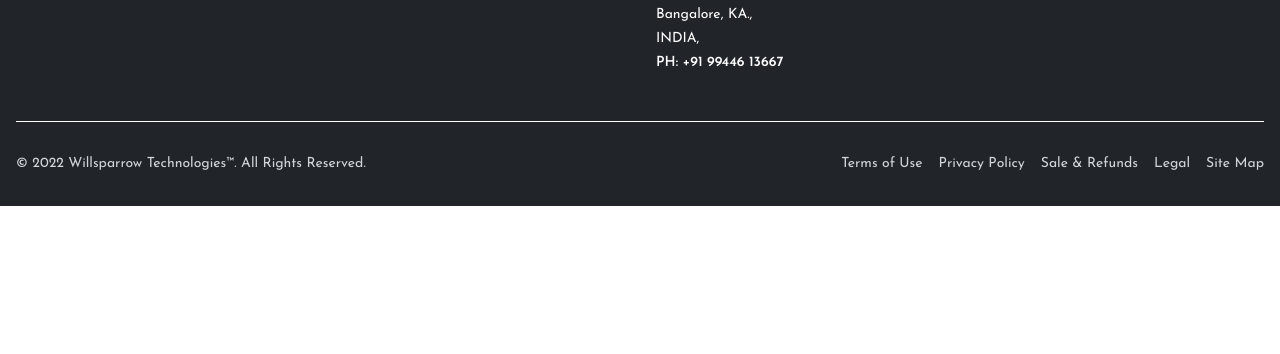
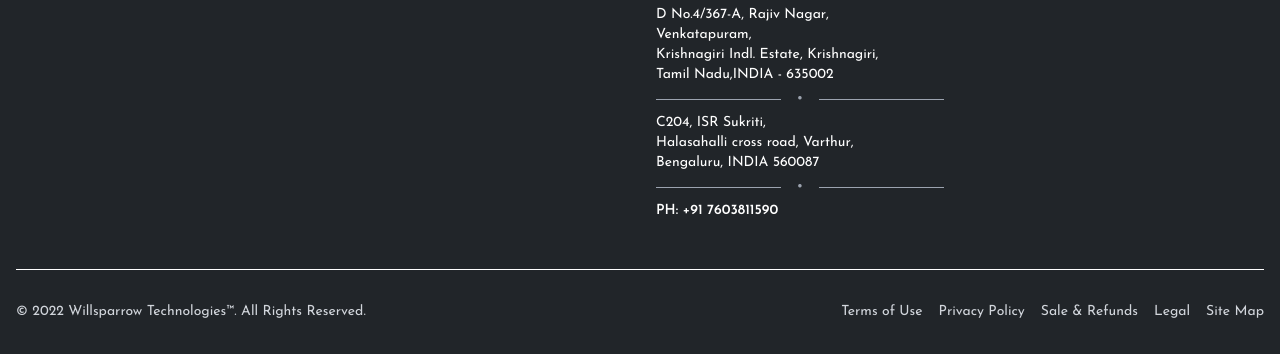
Before and after one commit to willsparrowtech/willsparrow-site-v2, a website: page index.html in a window 1280 px wide. Shown: the part 5813-6167 px from the top of the page. Before the commit the page ends 6019 px from the top, so only its background shows below. Drawn offline with nearby package versions, Linux system fonts and the light colour scheme; files whose address does not match are found by name.

Commit message:
Address update

```diff
--- a/index.html
+++ b/index.html
@@ -576,15 +576,40 @@
                             <div class="text-sm space-y-1">
                                 <!-- Address Section -->
                                 <div class="space-y-1">
-                                    <p>Bangalore, KA.,</p>
-                                    <p>INDIA,</p>
-                                    <!-- <p>Bangalore-560049, KA.</p> -->
+                                    <section>
+                                        D No.4/367-A, Rajiv Nagar, <br/>
+                                        Venkatapuram, <br/>
+                                        Krishnagiri Indl. Estate, Krishnagiri, <br/>
+                                        Tamil Nadu,INDIA - 635002
+                                        <!-- <p>Bangalore-560049, KA.</p> -->
+                                    </section>
+
+                                    <div class="flex items-center">
+                                        <div class="flex-grow border-t border-gray-400"></div>
+                                        <div class="mx-4 text-gray-400">•</div>
+                                        <div class="flex-grow border-t border-gray-400"></div>
+                                    </div>
+
+                                    <section class="my-2">
+                                        C204, ISR Sukriti, <br/>
+                                        Halasahalli cross road, Varthur,<br/>
+                                        Bengaluru, INDIA 560087
+                                    </section>
+                                </div>
+
+                                <div class="flex items-center">
+                                    <div class="flex-grow border-t border-gray-400"></div>
+                                    <div class="mx-4 text-gray-400">•</div>
+                                    <div class="flex-grow border-t border-gray-400"></div>
                                 </div>
 
                                 <!-- Phone Section -->
                                 <div class="font-semibold">
-                                    <p>PH: +91 99446 13667</p>
+                                    <p>PH: +91 7603811590</p>
                                 </div>
+
+
+
                             </div>
                         </div>
                     </div>
```
Also changed, not shown: dist/output.css.
